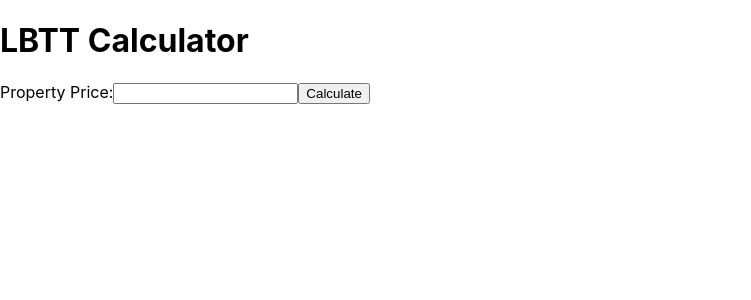
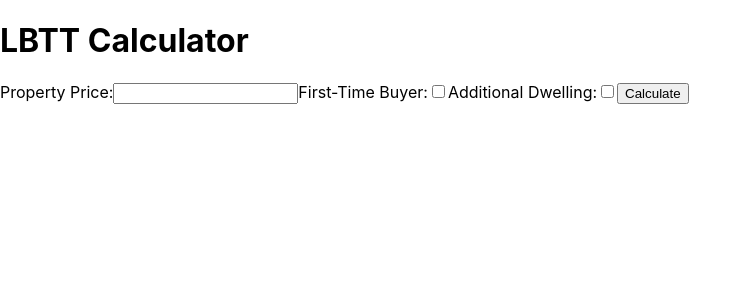
Before and after one commit to samuelloganbjss/LBTT_calculator, a React (Create React App) app in the folder lbtt-frontend/: page / in a window 1280 px wide. Shown: the top 300 px of the page, without its empty margins (0-751 px from the left). Built offline with nearby package versions, Linux system fonts and the light colour scheme.

Commit message:
full LBTT_Calculator logic added

```diff
--- a/lbtt-frontend/src/App.js
+++ b/lbtt-frontend/src/App.js
@@ -2,6 +2,8 @@ import React, { useState } from 'react';
 
 function App() {
   const [price, setPrice] = useState('');
+  const [isFirstTimeBuyer, setIsFirstTimeBuyer] = useState(false);
+  const [isAdditionalDwelling, setIsAdditionalDwelling] = useState(false);
   const [lbtt, setLbtt] = useState(null);
   const [error, setError] = useState(null);
 
@@ -11,10 +13,14 @@ function App() {
       const response = await fetch('http://localhost:8080/calculate', {
         method: 'POST',
         headers: {
-            'Content-Type': 'application/json',
+          'Content-Type': 'application/json',
         },
-        body: JSON.stringify({ price: parseFloat(price) }),
-    });
+        body: JSON.stringify({
+          price: parseFloat(price),
+          isFirstTimeBuyer: isFirstTimeBuyer,
+          isAdditionalDwelling: isAdditionalDwelling
+        }),
+      });
       const data = await response.json();
       setLbtt(data.lbtt);
     } catch (err) {
@@ -35,6 +41,22 @@ function App() {
             required
           />
         </label>
+        <label>
+          First-Time Buyer:
+          <input
+            type="checkbox"
+            checked={isFirstTimeBuyer}
+            onChange={(e) => setIsFirstTimeBuyer(e.target.checked)}
+          />
+        </label>
+        <label>
+          Additional Dwelling:
+          <input
+            type="checkbox"
+            checked={isAdditionalDwelling}
+            onChange={(e) => setIsAdditionalDwelling(e.target.checked)}
+          />
+        </label>
         <button type="submit">Calculate</button>
       </form>
       {lbtt !== null && <p>LBTT: £{lbtt}</p>}
```
Also changed, not shown: 1 other file (tests, documents, lock files or other folders).
